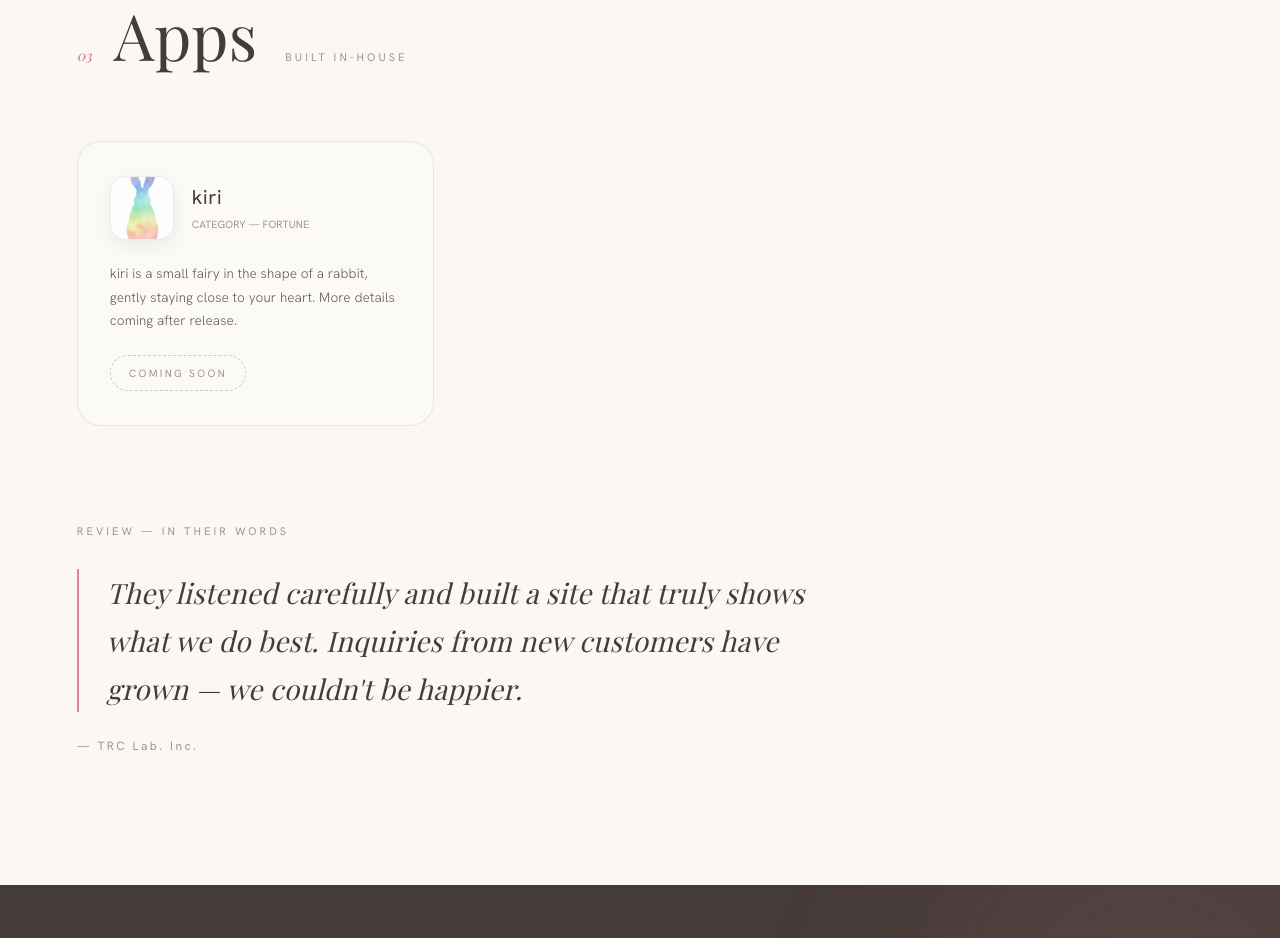
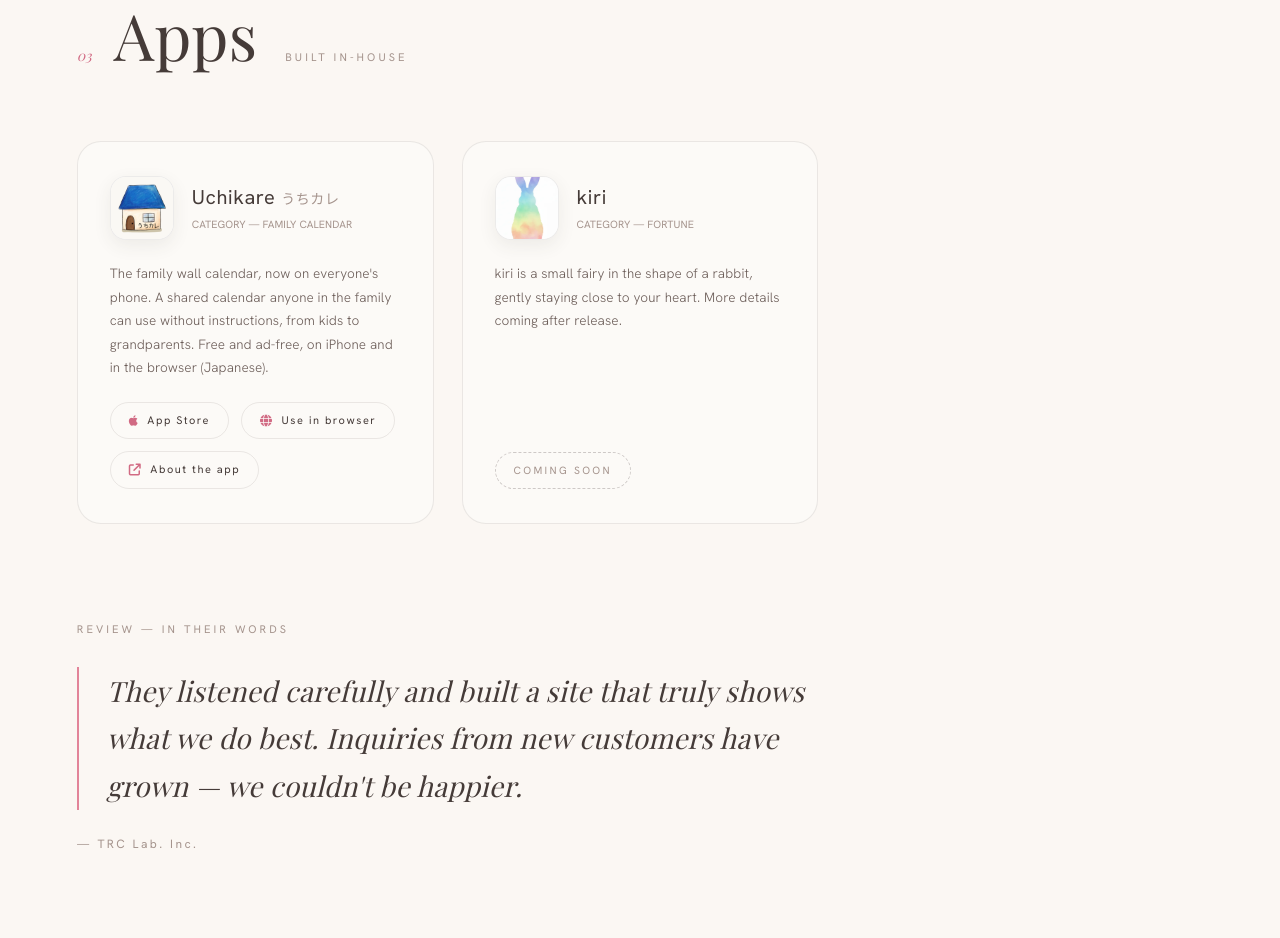
Before and after one commit to hitomiusausa/kuga-corporate-site, a plain HTML site: page en/works.html in a window 1280 px wide. Shown: the part 3448-4386 px from the top of the page. Drawn offline with nearby package versions, Linux system fonts and the light colour scheme; a web font is replaced by a local one.

Commit message:
Works/Apps: add Uchikare family calendar app (JA/EN)
Co-Authored-By: Claude Opus 5.5 <noreply@anthropic.com>

```diff
--- a/en/works.html
+++ b/en/works.html
@@ -158,6 +158,21 @@
   <div class="apps-grid">
     <div class="app rv">
       <div class="a-top">
+        <div class="a-icon"><img src="../assets/img/app-uchikare.png" alt="Uchikare app icon"></div>
+        <div>
+          <h3>Uchikare <span style="font-size:.7em;color:var(--muted)">うちカレ</span></h3>
+          <p class="a-cat">CATEGORY — FAMILY CALENDAR</p>
+        </div>
+      </div>
+      <p>The family wall calendar, now on everyone's phone. A shared calendar anyone in the family can use without instructions, from kids to grandparents. Free and ad-free, on iPhone and in the browser (Japanese).</p>
+      <div class="a-links">
+        <a href="https://apps.apple.com/jp/app/id6823510196" target="_blank" rel="noopener"><i class="fa-brands fa-apple"></i>App Store</a>
+        <a href="https://uchikare.jp/" target="_blank" rel="noopener"><i class="fa-solid fa-globe"></i>Use in browser</a>
+        <a href="https://site.uchikare.jp/" target="_blank" rel="noopener"><i class="fa-solid fa-arrow-up-right-from-square"></i>About the app</a>
+      </div>
+    </div>
+    <div class="app rv">
+      <div class="a-top">
         <div class="a-icon"><img src="../assets/img/kiri.png" alt="kiri"></div>
         <div>
           <h3>kiri</h3>
```
Also changed, not shown: works.html (+15 -0 lines), assets/img/app-uchikare.png (added).
